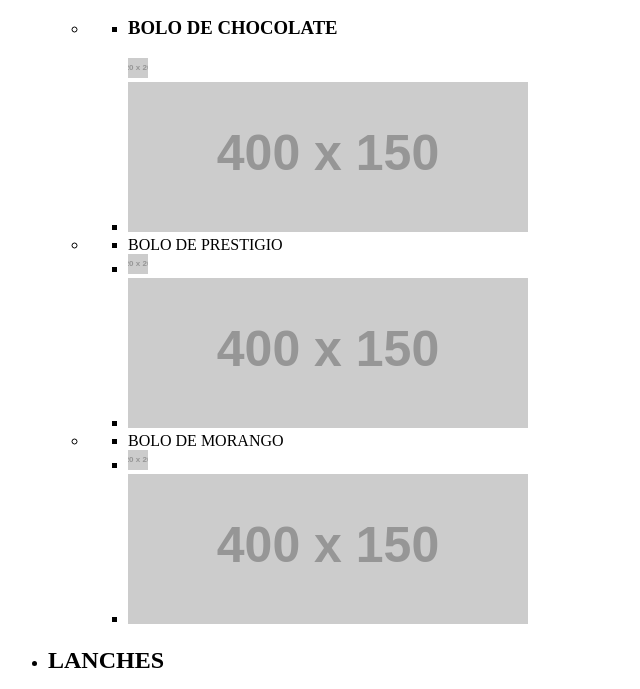
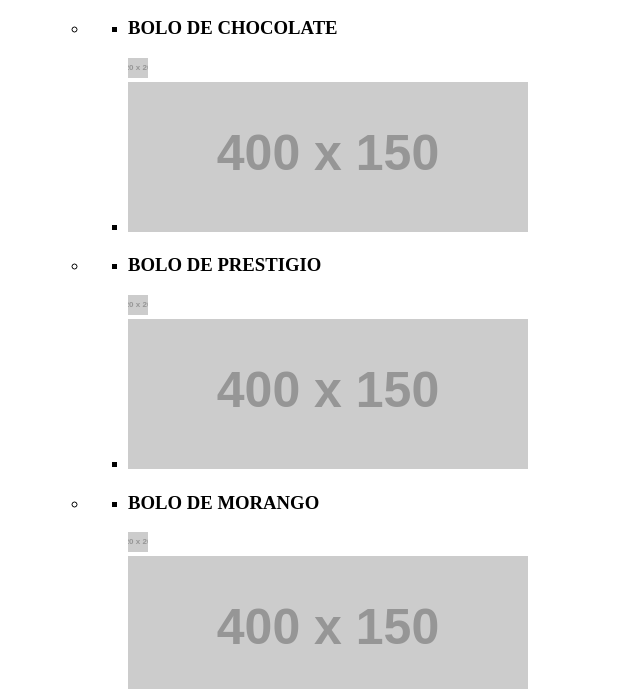
Before and after one commit to MaluSevilha/MaluSevilha.github.io, a plain HTML site: page favoritos.html in a window 1280 px wide. Shown: the part 110-799 px from the top of the page, without its empty margins (0-640 px from the left). Drawn offline with Linux system fonts and the light colour scheme; placeholder pictures from the web are drawn by us.

```diff
--- a/favoritos.html
+++ b/favoritos.html
@@ -35,9 +35,9 @@
                     <li>
                         <ul>
                             <li>
-                                BOLO DE PRESTIGIO
-                            </li>
-                            <li>
+                                <h3>
+                                    BOLO DE PRESTIGIO
+                                </h3>
                                 <a href="#"><img src="https://fakeimg.pl/20x20"alt ="Coracao"></a>
                             </li>
                             <li>
@@ -48,9 +48,9 @@
                     <li>
                         <ul>
                             <li>
-                                BOLO DE MORANGO
-                            </li>
-                            <li>
+                                <h3>
+                                    BOLO DE MORANGO
+                                </h3>
                                 <a href="#"><img src="https://fakeimg.pl/20x20"alt ="Coracao"></a>
                             </li>
                             <li>
```
